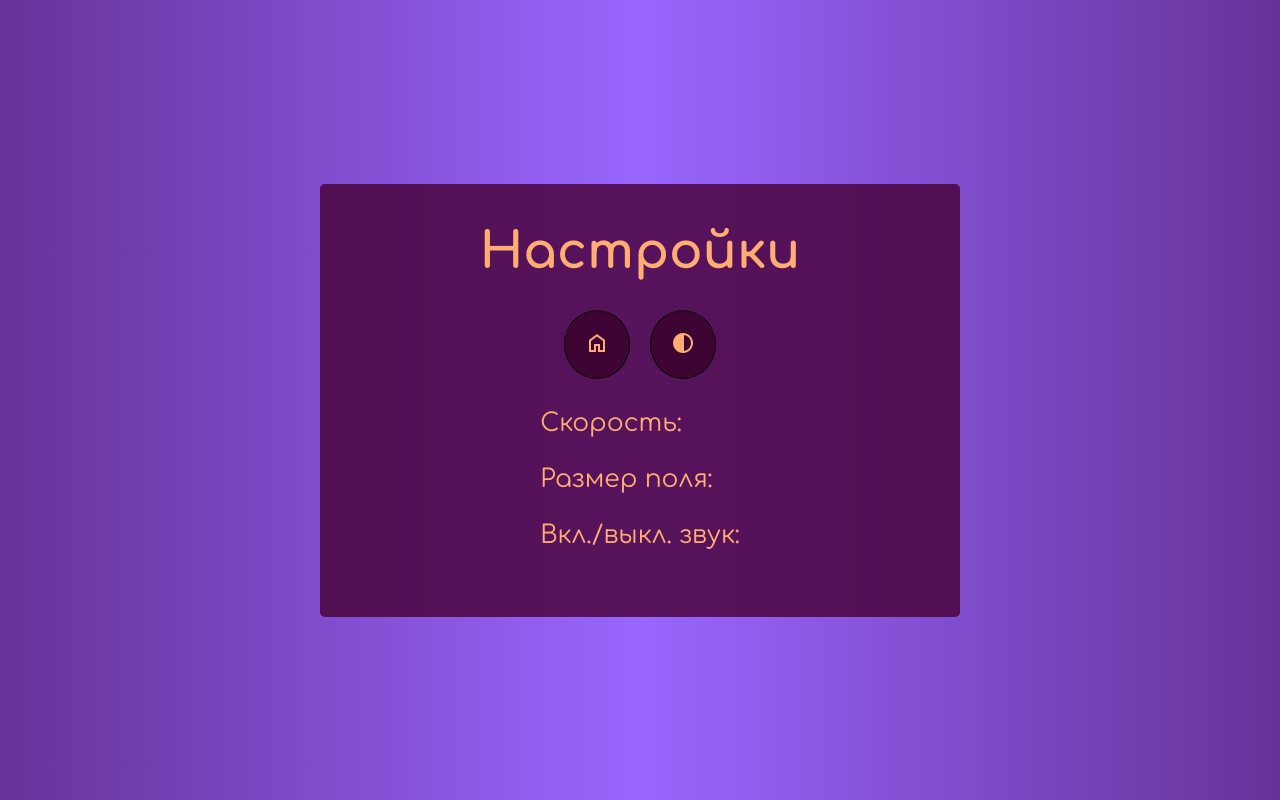
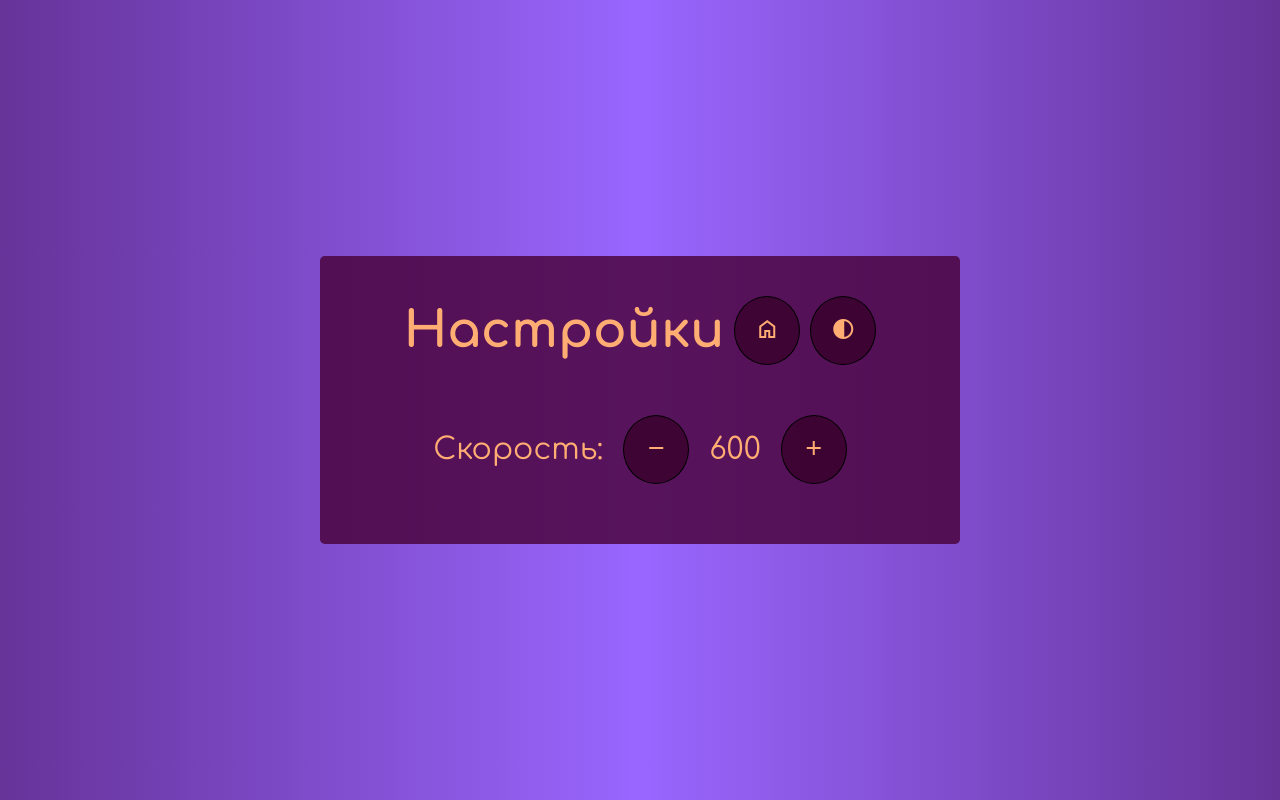
Before and after one commit to Makitoou/FinalProject, a plain HTML site: page index.html in a window 1280 px wide. Both pictures are taken after a click on the button "settings". Drawn offline with nearby package versions, Linux system fonts and the light colour scheme; files that its build step writes are made by us from their sources; files whose address does not match are found by name.

Commit message:
Финальная версия html

```diff
--- a/index.html
+++ b/index.html
@@ -8,6 +8,7 @@
     <meta name="description" content="АШАЛЕТЬ КАКАЯ ВАЖНАЯ СТРАНИЦА">
     <meta name="keywords" content="страница">
     <meta name="author" content="Шестаков Никита">
+    <link rel="shortcut icon" href="img/1.png" />
     <link rel="stylesheet"
         href="https://fonts.googleapis.com/css2?family=Material+Symbols+Outlined:opsz,wght,FILL,GRAD@24,400,0,0" />
     <link rel="stylesheet" href="css/style.css">
@@ -21,7 +22,7 @@
             <div class="controls">
                 <div class="button1">
                     <button class="open-menu"><span class="material-symbols-outlined">home</span></button>
-                    <button id="refresh-game"><span class="material-symbols-outlined">refresh</span></button>
+                    <!-- <button id="stop-game"><span class="material-symbols-outlined">pause_circle</span></button> -->
                     <button id="theme-switcher"><span class="material-symbols-outlined">contrast</span></button>
                 </div>
                 <p class="text">
@@ -47,10 +48,6 @@
                     <p class="title">Линии</p>
                     <p id="lines">0</p>
                 </div>
-                <div class="level">
-                    <p class="title">Уровень</p>
-                    <p id="level">0</p>
-                </div>
             </div>
         </div>
         <div class="block hidden" id="rate">
@@ -68,7 +65,6 @@
                             <th>№</th>
                             <th>Счет</th>
                             <th>Линии</th>
-                            <th>Уровень</th>
                         </tr>
                     </thead>
                     <tbody>
@@ -90,15 +86,34 @@
         <div class="block hidden" id="settings">
             <div id="logo">
                 <h1>Настройки</h1>
-            </div>
-            <div class="button">
                 <button class="open-menu"><span class="material-symbols-outlined">home</span></button>
                 <button id="theme-switcher"><span class="material-symbols-outlined">contrast</span></button>
             </div>
-            <div class="options">
-                Скорость:<br><br>
-                Размер поля:<br><br>
-                Вкл./выкл. звук:<br><br>
+            <div class="spisok">
+                <div class="speed">
+                    <p class="text1">Скорость:</p>
+                    <div class="Andrey">
+                        <button id="minus2"><span class="material-symbols-outlined">remove</span></button>
+                        <p id="speedMinus">0</p>
+                        <button id="plus1"><span class="material-symbols-outlined">add</span></button>
+                    </div>
+                </div>
+                <!-- <div class="size">
+                    <p class="text1">Размер поля:</p>
+                    <div class="Ilya">
+                        <button id="minus4"><span class="material-symbols-outlined">remove</span></button>
+                        <p id="sizeMinus">0</p>
+                        <button id="plus3"><span class="material-symbols-outlined">add</span></button>
+                    </div>
+                </div>
+                <div class="voice">
+                    <p class="text1">Вкл./выкл. звук:</p>
+                    <div class="Petr">
+                        <button id="minus6"><span class="material-symbols-outlined">remove</span></button>
+                        <p id="voiceMinus">0</p>
+                        <button id="plus5"><span class="material-symbols-outlined">add</span></button>
+                    </div>
+                </div> -->
             </div>
         </div>
     </div>
```
